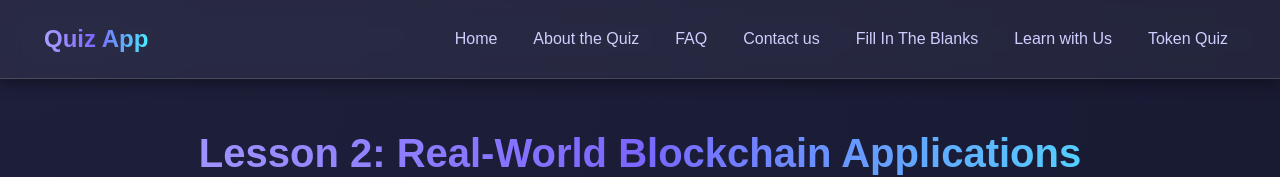
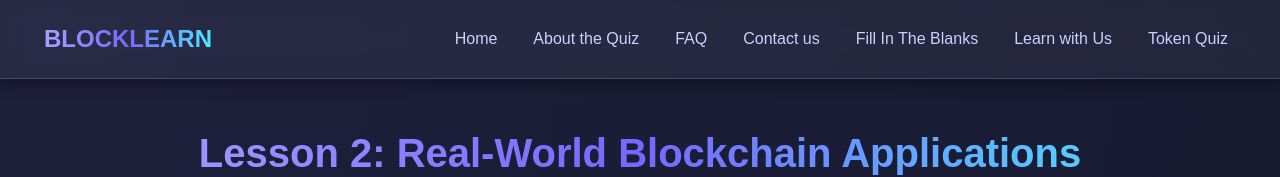
Before and after one commit to arnelasokolic1/Senior-Design-Project-IBU, a website: page lesson2.html in a window 1280 px wide. Shown: the top 177 px of the page. Drawn offline with nearby package versions, Linux system fonts and the light colour scheme.

Commit message:
chnage of a name

```diff
--- a/lesson2.html
+++ b/lesson2.html
@@ -144,7 +144,7 @@
     <!-- Navbar -->
     <nav class="navbar navbar-expand-lg navbar-light">
         <div class="container-fluid">
-            <a class="navbar-brand" href="#">Quiz App</a>
+            <a class="navbar-brand" href="#">BLOCKLEARN</a>
             <button class="navbar-toggler" type="button" data-bs-toggle="collapse" data-bs-target="#navbarNav"
                 aria-controls="navbarNav" aria-expanded="false" aria-label="Toggle navigation">
                 <span class="navbar-toggler-icon" style="color:white;"></span>
```
Also changed, not shown: lesson3.html (+1 -1 lines).
